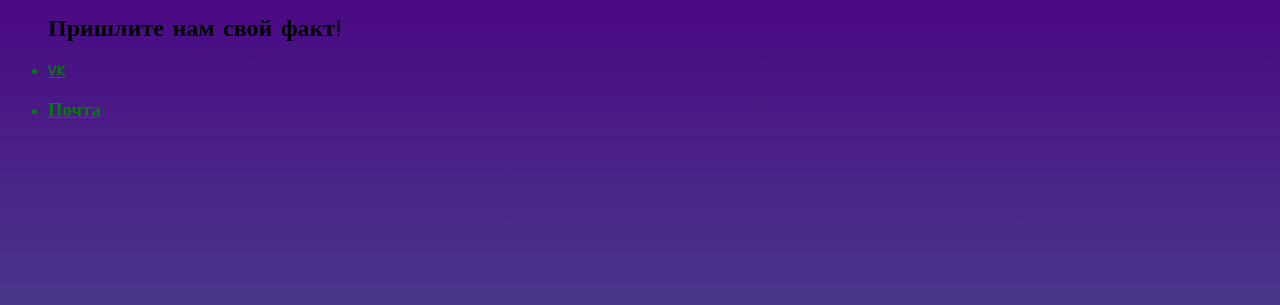
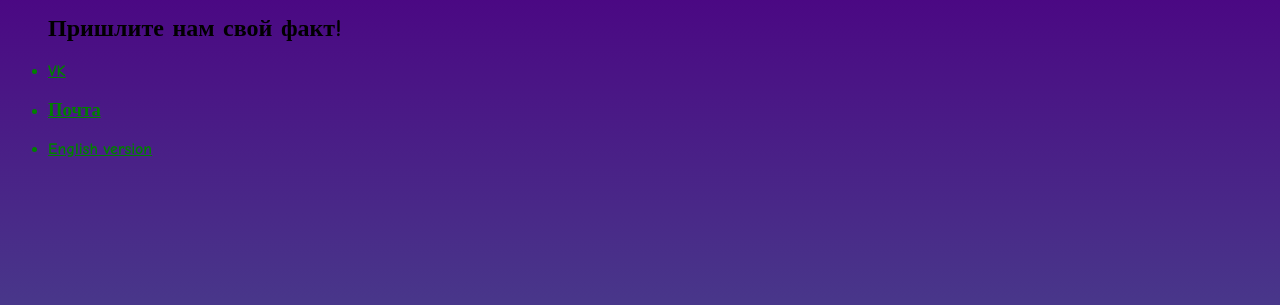
Before and after one commit to mimimihhha/every-day-facts, a plain HTML site: page index.html in a window 1280 px wide. Shown: the part 455-760 px from the top of the page. Drawn offline with Linux system fonts and the light colour scheme.

Commit message:
Update index.html

```diff
--- a/index.html
+++ b/index.html
@@ -24,6 +24,7 @@
 			<h2> Пришлите нам свой факт!</h2>
 			<li class="pl"><a class="pl" href=""_blank"><b>VK</b></a></li>
 			<li class="pl"><a class="pl" href="mailto:supermikha2009:gmail.com»"_blank"><h3><b>Почта</b></h3></a></li>
+			<li class="pl"><a class="pl" href="https://everydayfacts-git-main-mimimihhha.vercel.app/"><b>English version</b></a></li>
 			<ul class="list">
 
 			</ul>
```
